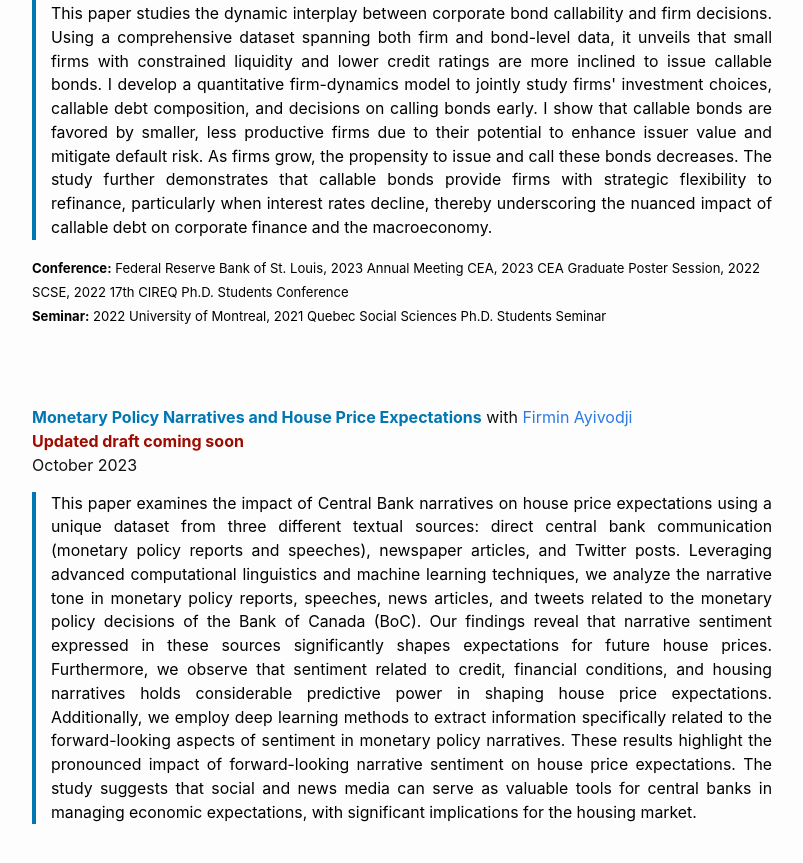
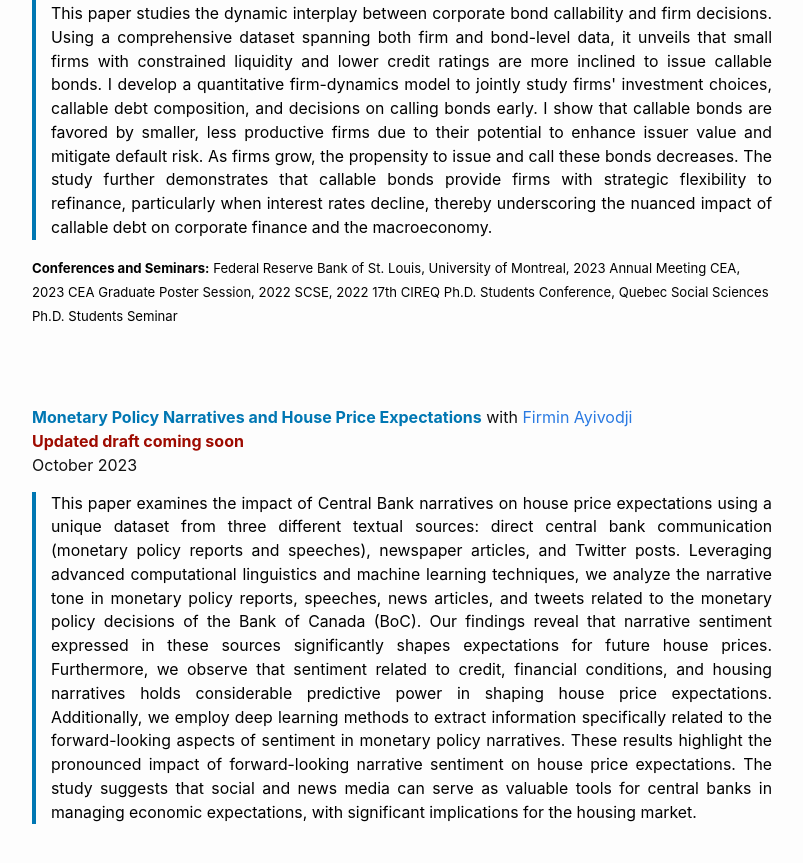
Before and after one commit to justedjabakou/justedjabakou.github.io, a Jekyll site: the page built from 2_research.md, in a window 1280 px wide and 900 px high, scrolled down 380 px. Shown: the top 863 px of the window, without its empty margins (238-1041 px from the left). Built offline with Jekyll 4.4.1, drawn with Linux system fonts in a browser that asks for light colours.

Commit message:
Update 2_research.md

```diff
--- a/2_research.md
+++ b/2_research.md
@@ -12,8 +12,7 @@ permalink: /research/
 <!--  [**Draft**](https://justedjabakou.github.io/pdfs/DebtCallability_FirmDynamics_JD_recent.pdf){: .btn .btn--inverse} -->  <!-- [**Slides**](){: .btn .btn--linkedin}  -->
 <blockquote><p align = "justify" style="font-size:88%; margin-top: 0.5em"> Callable debts have reached a high share in corporate finance structure in the U.S. debt market. This paper studies the dynamic interplay between corporate bond callability and firm decisions. Using a comprehensive dataset spanning both firm and bond-level data, it unveils that small firms with constrained liquidity and lower credit ratings are more inclined to issue callable bonds. I develop a quantitative firm-dynamics model to jointly study firms' investment choices, callable debt composition, and decisions on calling bonds early. I show that callable bonds are favored by smaller, less productive firms due to their potential to enhance issuer value and mitigate default risk. As firms grow, the propensity to issue and call these bonds decreases. The study further demonstrates that callable bonds provide firms with strategic flexibility to refinance, particularly when interest rates decline, thereby underscoring the nuanced impact of callable debt on corporate finance and the macroeconomy.
 </p></blockquote>
-<span class="small" style="color:black; font-size:82%"   > <b>Conference:</b> Federal Reserve Bank of St. Louis, 2023 Annual Meeting CEA, 2023 CEA Graduate Poster Session, 2022 SCSE, 2022 17th CIREQ Ph.D. Students Conference
-<b>Seminar:</b> 2022 University of Montreal, 2021 Quebec Social Sciences Ph.D. Students Seminar
+<span class="small" style="color:black; font-size:82%"   > <b>Conferences and Seminars:</b> Federal Reserve Bank of St. Louis, University of Montreal, 2023 Annual Meeting CEA, 2023 CEA Graduate Poster Session, 2022 SCSE, 2022 17th CIREQ Ph.D. Students Conference, Quebec Social Sciences Ph.D. Students Seminar
 </span>
 
 <br/><br/>
```
